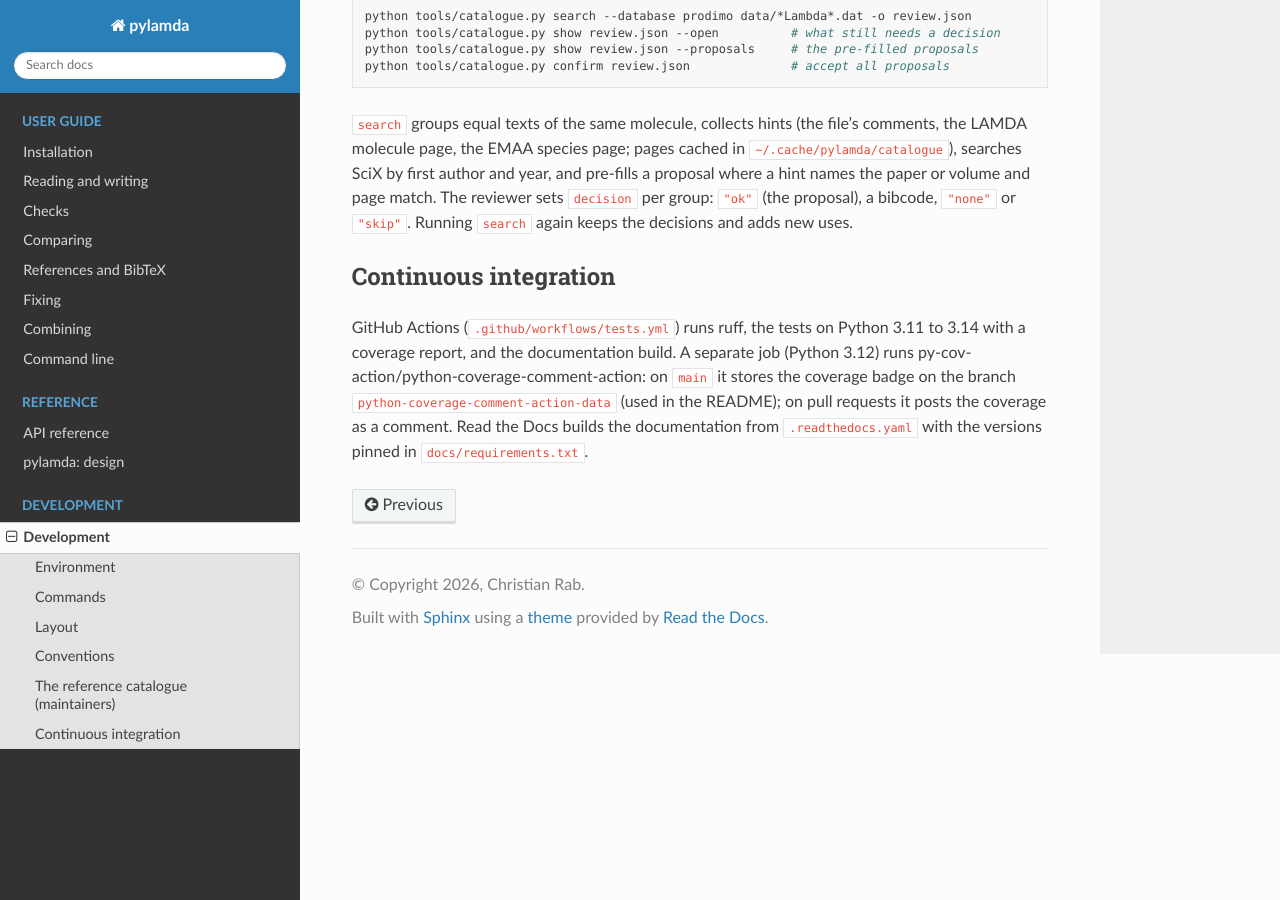
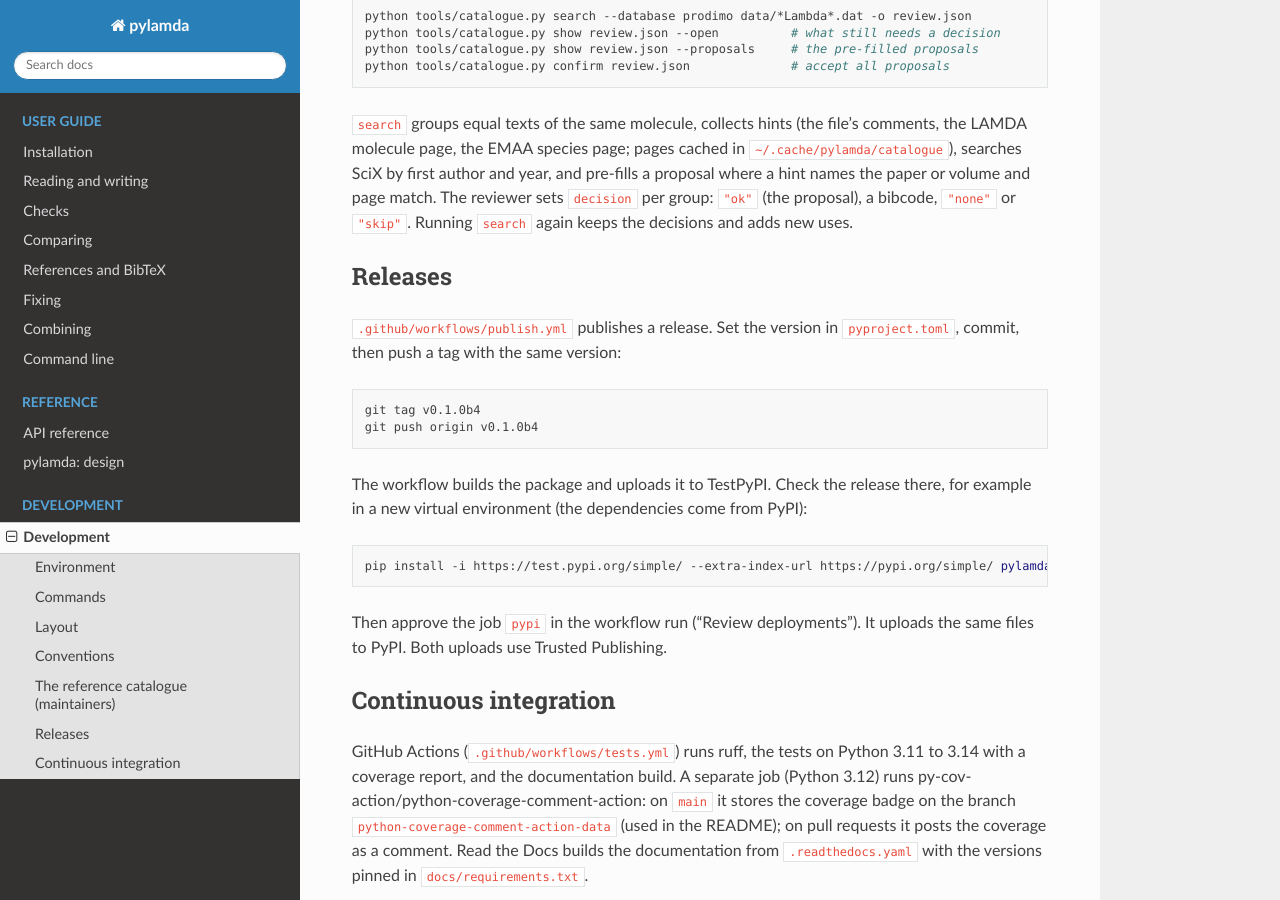
Before and after one commit to chrab/pylamda, a Sphinx documentation site: the page built from docs/development.rst, in a window 1280 px wide and 900 px high, scrolled down 2213 px. Built offline with Sphinx 7.4.7 and the Read the Docs theme 3.1.0, drawn with Linux system fonts in a browser that asks for light colours.

Commit message:
Publish releases on PyPI after manual approval
The publish workflow gets a job "pypi" that runs after the TestPyPI upload.
It uses the GitHub environment "pypi", whose required reviewers make the
job wait for manual approval. It uploads the same files as the TestPyPI
job, with Trusted Publishing. The development docs describe the release
steps.

Co-Authored-By: Claude Opus 5.5 <noreply@anthropic.com>

```diff
--- a/docs/development.rst
+++ b/docs/development.rst
@@ -117,6 +117,27 @@ proposal where a hint names the paper or volume and page match. The reviewer set
 ``decision`` per group: ``"ok"`` (the proposal), a bibcode, ``"none"`` or ``"skip"``.
 Running ``search`` again keeps the decisions and adds new uses.
 
+Releases
+--------
+
+``.github/workflows/publish.yml`` publishes a release. Set the version in
+``pyproject.toml``, commit, then push a tag with the same version:
+
+.. code-block:: bash
+
+   git tag v0.1.0b4
+   git push origin v0.1.0b4
+
+The workflow builds the package and uploads it to TestPyPI. Check the release there, for
+example in a new virtual environment (the dependencies come from PyPI):
+
+.. code-block:: bash
+
+   pip install -i https://test.pypi.org/simple/ --extra-index-url https://pypi.org/simple/ pylamda==0.1.0b4
+
+Then approve the job ``pypi`` in the workflow run ("Review deployments"). It uploads the
+same files to PyPI. Both uploads use Trusted Publishing.
+
 Continuous integration
 ----------------------
 
```
Also changed, not shown: 1 other file.
